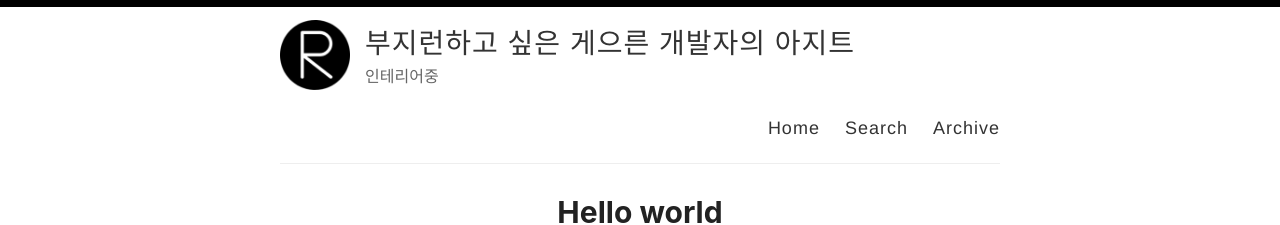
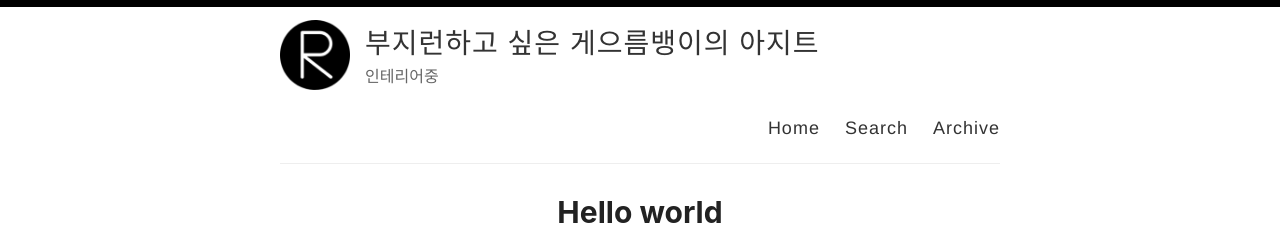
Before and after one commit to kabigon23/kabigon23.github.io, a Jekyll site: the page built from index.html, in a window 1280 px wide. Shown: the top 225 px of the page. Built offline with Jekyll 4.4.1, drawn with Linux system fonts in a browser that asks for light colours; the list of posts is cut into pages by our own code.

Commit message:
Update _config.yml

```diff
--- a/_config.yml
+++ b/_config.yml
@@ -3,7 +3,7 @@
 #
 
 # Name of your site (displayed in the header)
-name: 부지런하고 싶은 게으른 개발자의 아지트
+name: 부지런하고 싶은 게으름뱅이의 아지트
 
 # Name of the author
 author: kabigon23
```
